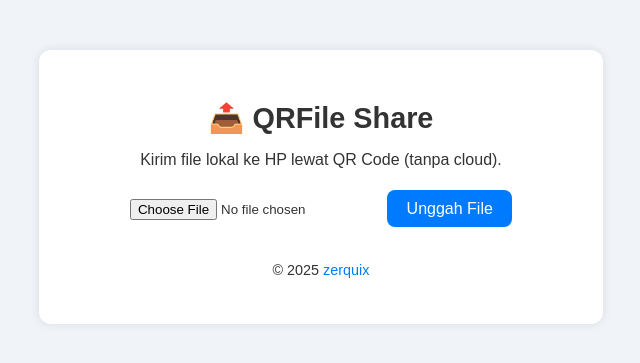
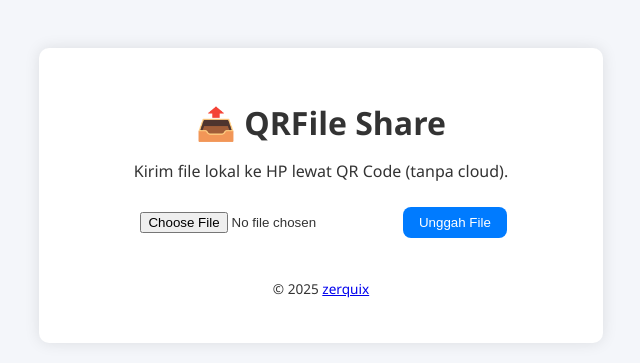
Before and after one commit to zerquix/-1, a Flask app: page / in a window 1280 px wide. Shown: the top 363 px of the page, without its empty margins (319-959 px from the left). Run offline with Flask 3, Linux system fonts and the light colour scheme.

Commit message:
Update style.css

```diff
--- a/static/style.css
+++ b/static/style.css
@@ -1,36 +1,38 @@
 body {
-  font-family: sans-serif;
-  background: #f0f4f8;
+  font-family: 'Segoe UI', sans-serif;
+  background: #f4f6fa;
+  text-align: center;
   margin: 0;
   padding: 0;
-  text-align: center;
   color: #333;
 }
 
 .container {
   max-width: 500px;
-  margin: 50px auto;
-  background: white;
+  margin: 3em auto;
   padding: 2em;
-  border-radius: 12px;
-  box-shadow: 0 0 10px rgba(0,0,0,0.1);
+  background: #fff;
+  border-radius: 10px;
+  box-shadow: 0 0 15px rgba(0,0,0,0.1);
 }
 
 h1 {
-  font-size: 1.8em;
-  margin-bottom: 0.5em;
+  margin-bottom: 0.2em;
 }
 
-form input[type="file"] {
-  margin: 1em 0;
+form {
+  margin: 1.5em 0;
+}
+
+input[type="file"] {
+  padding: 0.4em;
 }
 
 button {
+  padding: 0.6em 1.2em;
   background: #007bff;
   color: white;
   border: none;
-  padding: 0.6em 1.2em;
-  font-size: 1em;
   border-radius: 8px;
   cursor: pointer;
 }
@@ -39,21 +41,11 @@ button:hover {
   background: #0056b3;
 }
 
-#qrImage {
-  width: 200px;
-  margin-top: 1em;
-}
-
-.hidden {
-  display: none;
+#result {
+  margin-top: 2em;
 }
 
 footer {
-  margin-top: 2em;
-  font-size: 0.9em;
+  margin-top: 3em;
+  font-size: 0.85em;
 }
-
-footer a {
-  color: #007bff;
-  text-decoration: none;
-}
```
